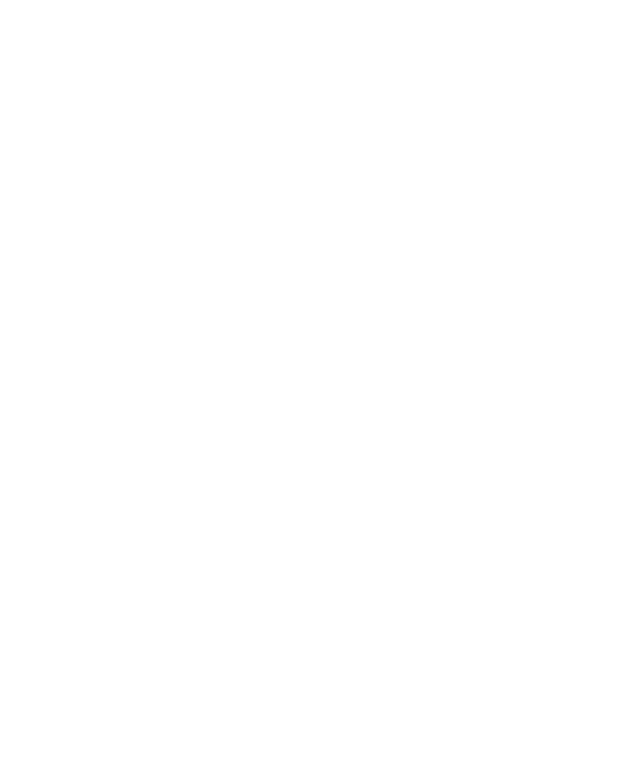
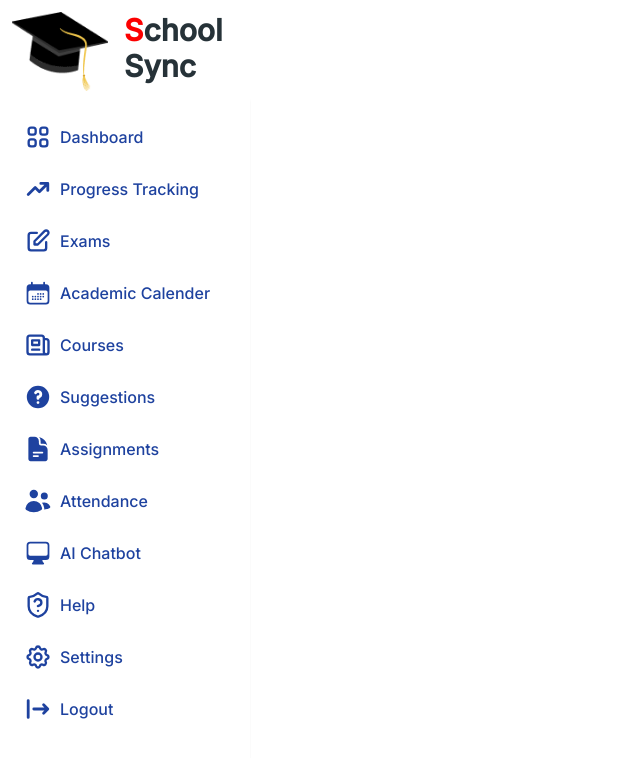
Before and after one commit to DaifulFardous/SchoolSync, a React (Vite) app in the folder Frontend/school-sync/: page /mcqList in a window 1280 px wide. Before the commit this address had no page. Shown: the top 758 px of the page, without its empty margins (0-640 px from the left). Built offline with nearby package versions, Linux system fonts and the light colour scheme.

Commit message:
McqList component created

```diff
--- a/Frontend/school-sync/src/App.jsx
+++ b/Frontend/school-sync/src/App.jsx
@@ -10,6 +10,8 @@ import Sidenav from "./components/SideNav/Sidenav";
 import Signup from "./components/Signup/Signup";
 import Uppernav from "./components/UpperNav/Uppernav";
 import AdaptiveLearning from './components/AdaptiveLearning/AdaptiveLearning';
+import mcqList from './components/AdaptiveLearning/MCQ/McqList';
+import McqList from "./components/AdaptiveLearning/MCQ/McqList";
 function App() {
   return (
     <BrowserRouter>
@@ -24,6 +26,7 @@ function App() {
         <Route path="/courses" element={<Courselist />} />
         <Route path="/courses-details" element={<CourseDet />} />
         <Route path="/adaptiveLearning" element={<AdaptiveLearning />} />
+        <Route path="/mcqList" element={<McqList />} />
       </Routes>
     </BrowserRouter>
   );
--- /dev/null
+++ b/Frontend/school-sync/src/components/AdaptiveLearning/MCQ/McqList.jsx
@@ -0,0 +1,7 @@
+import Sidenav from "../../SideNav/Sidenav";
+
+export default function McqList(){
+    return (
+        <Sidenav />
+    );
+}
```
Also changed, not shown: 1 other file (tests, documents, lock files or other folders).
